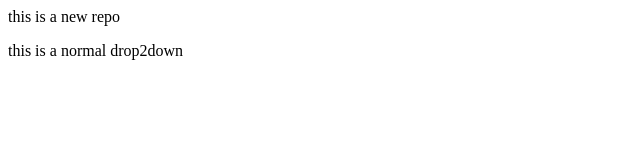
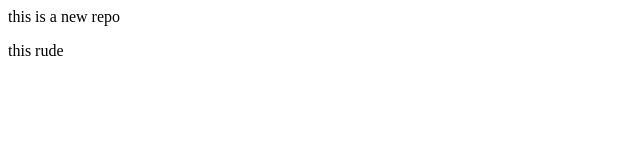
Before and after one commit to Shaik-Sam3/local-repo, a plain HTML site: page index.html in a window 1280 px wide. Shown: the whole page, without its empty margins (0-640 px from the left). Drawn offline with Linux system fonts and the light colour scheme.

Commit message:
fet1 rude

```diff
--- a/index.html
+++ b/index.html
@@ -1,2 +1,2 @@
 <p>this is a new repo</p>
-<p>this is a normal drop2down</p>
+<p>this rude</p>
```
